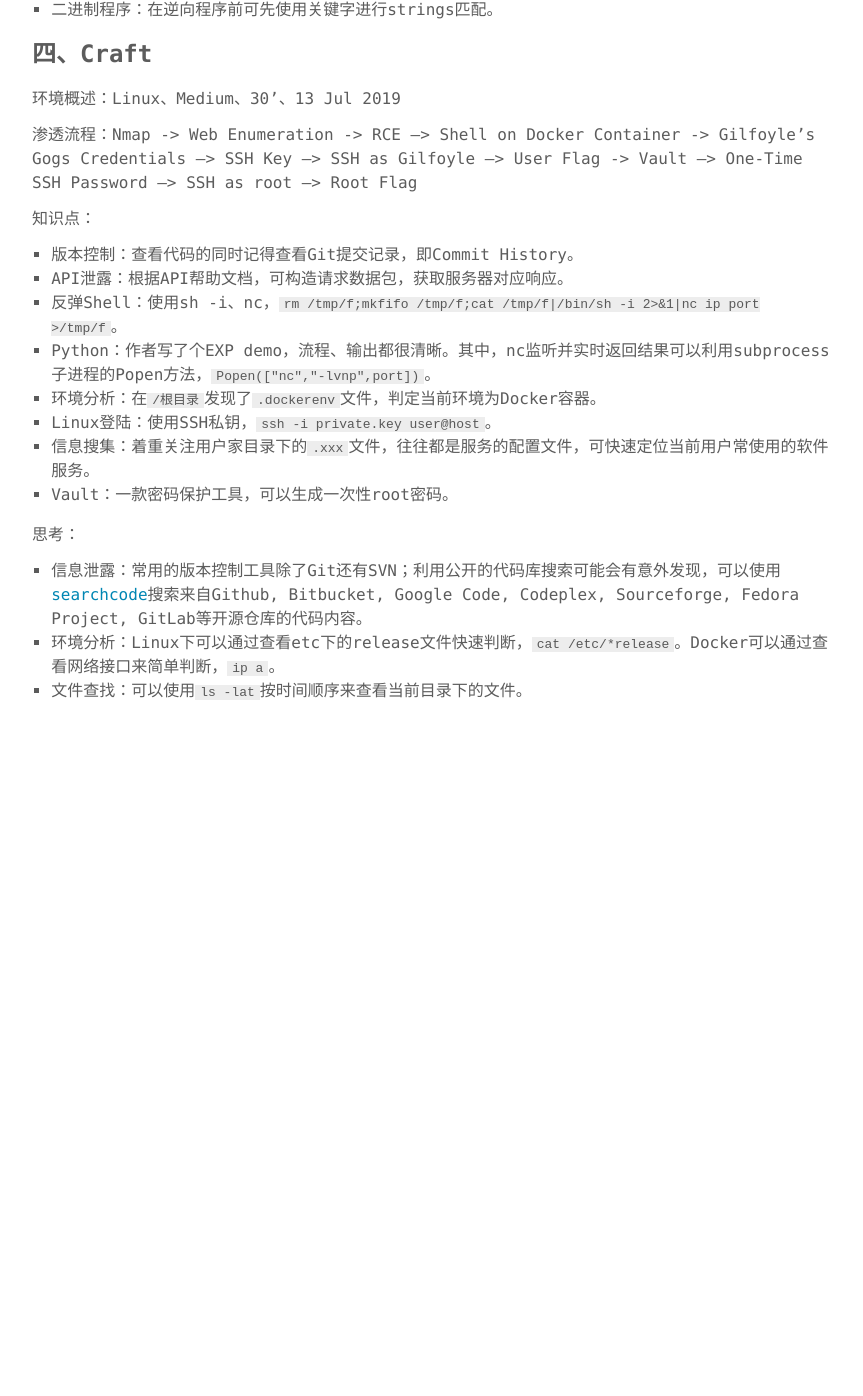
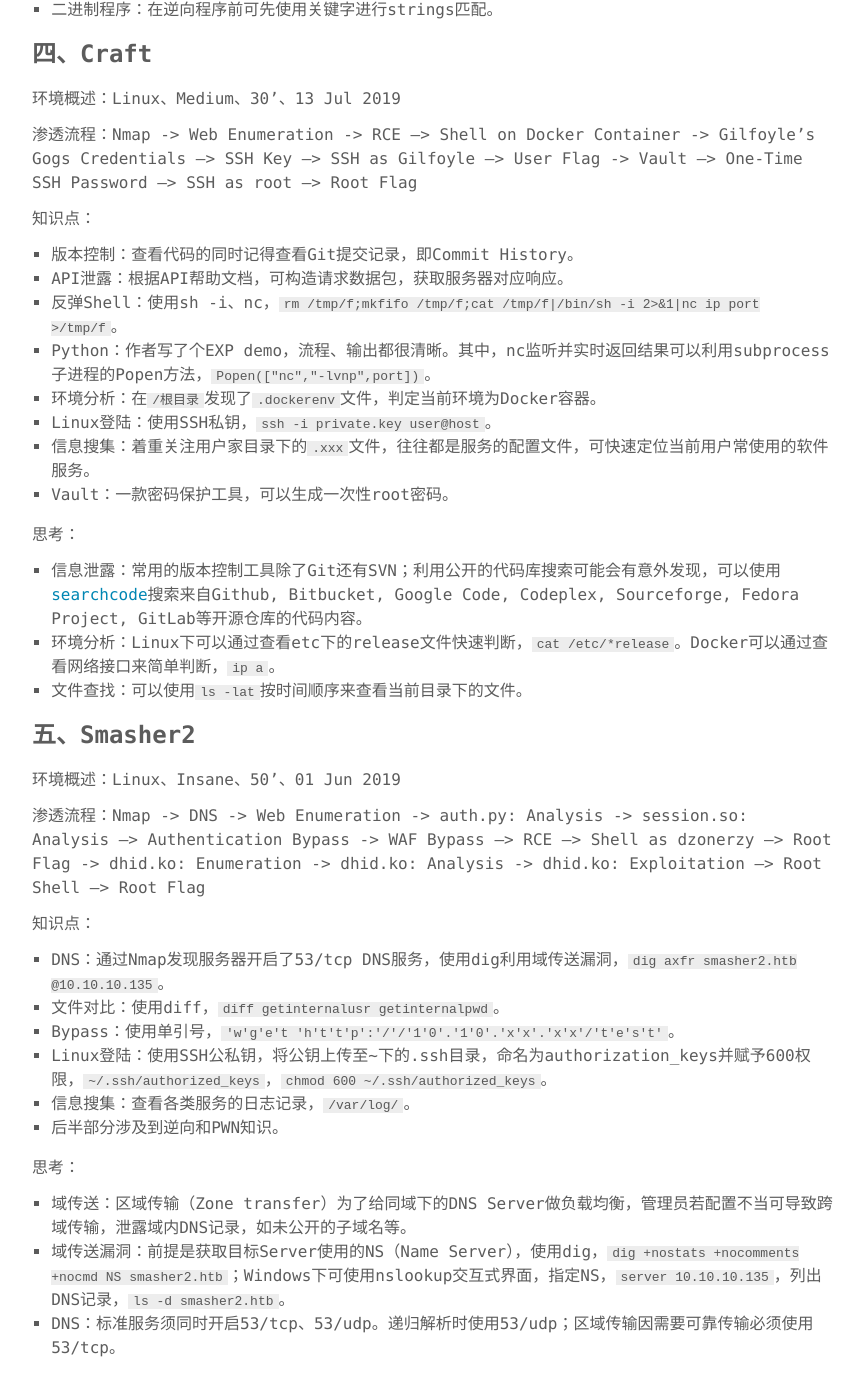
Before and after one commit to SewellDinG/sewellding.github.io, a Jekyll site: the page built from _posts/2020-02-04-《Write-ups for 0xrick's hack-the-box》学习备忘录的副本.md, in a window 1280 px wide and 1400 px high, scrolled down 2100 px. Shown: the top 1396 px of the window, without its empty margins (207-1070 px from the left). Built offline with Jekyll 4.4.1, drawn with Linux system fonts in a browser that asks for light colours; before the commit the page ends 2843 px from its top, so only the background shows below that.

Commit message:
Add Write-ups for 0xrick's hack-the-box(#5)

```diff
--- a/_posts/2020-02-04-《Write-ups for 0xrick's hack-the-box》学习备忘录的副本.md
+++ b/_posts/2020-02-04-《Write-ups for 0xrick's hack-the-box》学习备忘录的副本.md
@@ -94,3 +94,24 @@
 - 信息泄露：常用的版本控制工具除了Git还有SVN；利用公开的代码库搜索可能会有意外发现，可以使用[searchcode](https://searchcode.com)搜索来自Github, Bitbucket, Google Code, Codeplex, Sourceforge, Fedora Project, GitLab等开源仓库的代码内容。
 - 环境分析：Linux下可以通过查看etc下的release文件快速判断，`cat /etc/*release`。Docker可以通过查看网络接口来简单判断，`ip a`。
 - 文件查找：可以使用`ls -lat`按时间顺序来查看当前目录下的文件。
+
+### 五、Smasher2
+
+环境概述：Linux、Insane、50'、01 Jun 2019
+
+渗透流程：Nmap -> DNS -> Web Enumeration -> auth.py: Analysis -> session.so: Analysis –> Authentication Bypass -> WAF Bypass –> RCE –> Shell as dzonerzy –> Root Flag -> dhid.ko: Enumeration -> dhid.ko: Analysis -> dhid.ko: Exploitation –> Root Shell –> Root Flag
+
+知识点：
+
+- DNS：通过Nmap发现服务器开启了53/tcp DNS服务，使用dig利用域传送漏洞，`dig axfr smasher2.htb @10.10.10.135`。
+- 文件对比：使用diff，`diff getinternalusr getinternalpwd`。
+- Bypass：使用单引号，`'w'g'e't 'h't't'p':'/'/'1'0'.'1'0'.'x'x'.'x'x'/'t'e's't'`。
+- Linux登陆：使用SSH公私钥，将公钥上传至~下的.ssh目录，命名为authorization_keys并赋予600权限，`~/.ssh/authorized_keys`，`chmod 600 ~/.ssh/authorized_keys`。
+- 信息搜集：查看各类服务的日志记录，`/var/log/`。
+- 后半部分涉及到逆向和PWN知识。
+
+思考：
+
+- 域传送：区域传输（Zone transfer）为了给同域下的DNS Server做负载均衡，管理员若配置不当可导致跨域传输，泄露域内DNS记录，如未公开的子域名等。
+- 域传送漏洞：前提是获取目标Server使用的NS（Name Server），使用dig，`dig +nostats +nocomments +nocmd NS smasher2.htb`；Windows下可使用nslookup交互式界面，指定NS，`server 10.10.10.135`，列出DNS记录，`ls -d smasher2.htb`。
+- DNS：标准服务须同时开启53/tcp、53/udp。递归解析时使用53/udp；区域传输因需要可靠传输必须使用53/tcp。
```
